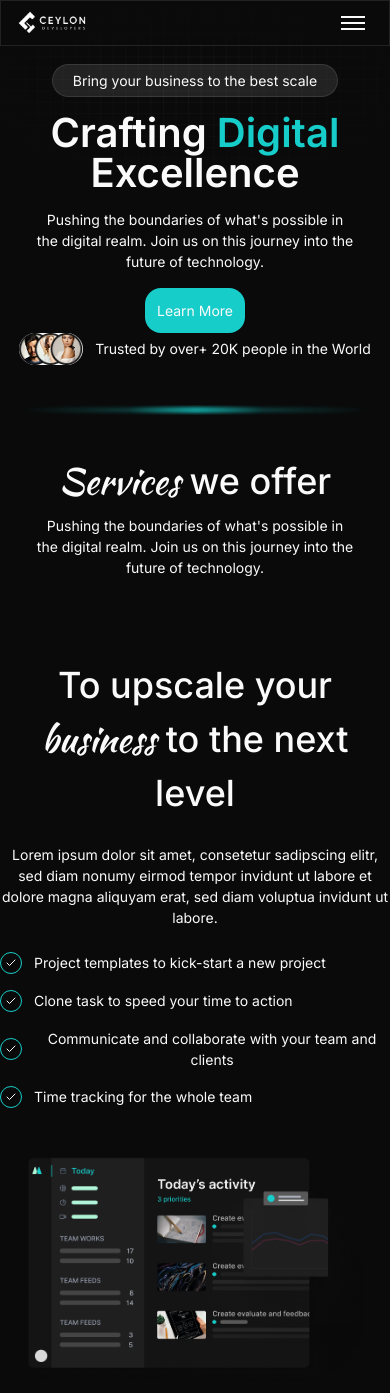
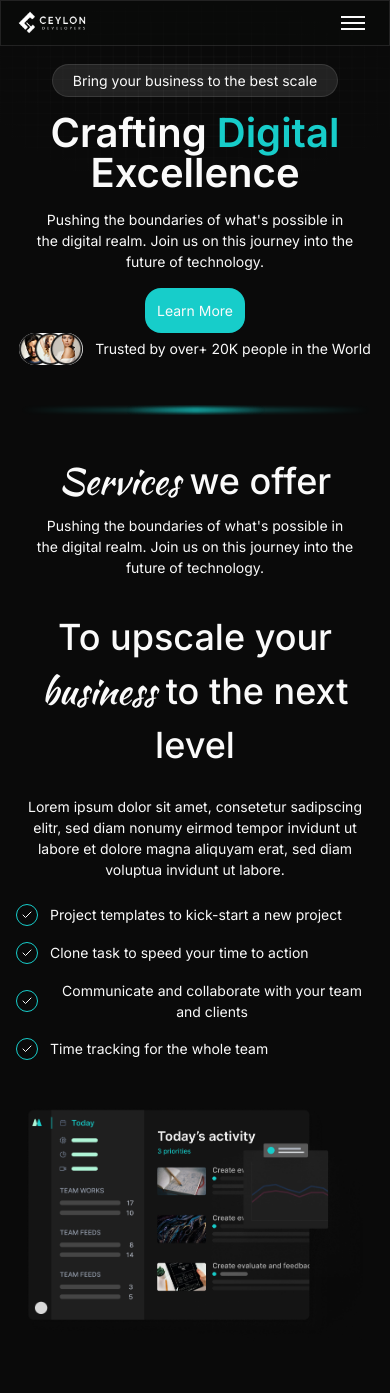
Before and after one commit to Roshen-Perera/ceylon-developers-portfolio, a Next.js app: page / in a window 390 px wide. After the commit the page ends 1345 px from the top, so only its background shows below. Built offline with nearby package versions, Linux system fonts and the light colour scheme.

Commit message:
Refactor layout of Why component for improved responsiveness and alignment

```diff
--- a/components/why.tsx
+++ b/components/why.tsx
@@ -6,9 +6,8 @@ import TodaysWorkIMG from './todaysWorkIMG';
 
 const Why = () => {
   return (
-    <div className="flex flex-col items-center justify-center mt-12 ">
+    <div className="flex flex-col items-center justify-center lg:mt-20 px-4 lg:px-0 gap-12 relative">
       {/* <MeshVector /> */}
-
       <div className="grid grid-cols-1 lg:grid-cols-2 items-center justify-center gap-12">
         <div className="flex flex-col gap-6 flex-1 max-w-lg items-center justify-center text-center lg:text-left lg:items-start">
           <H2>
```
